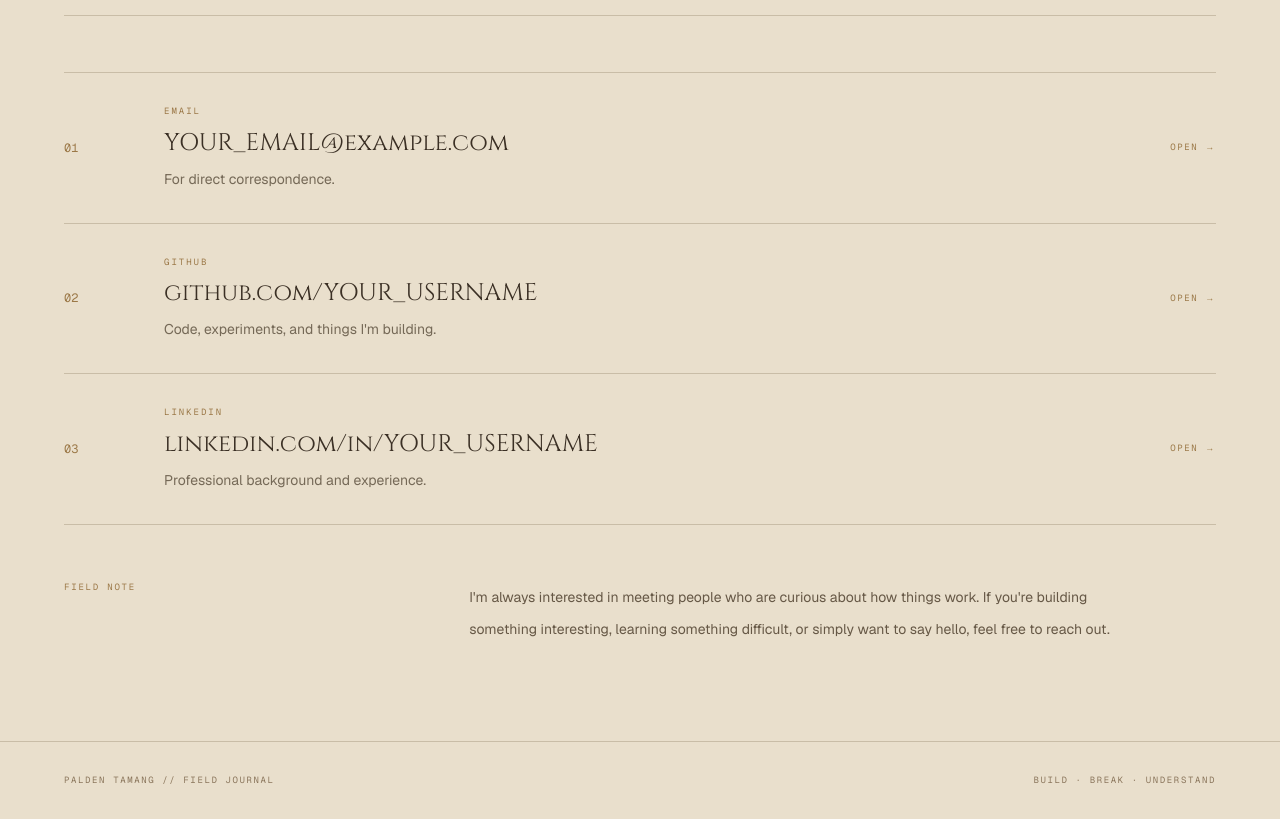
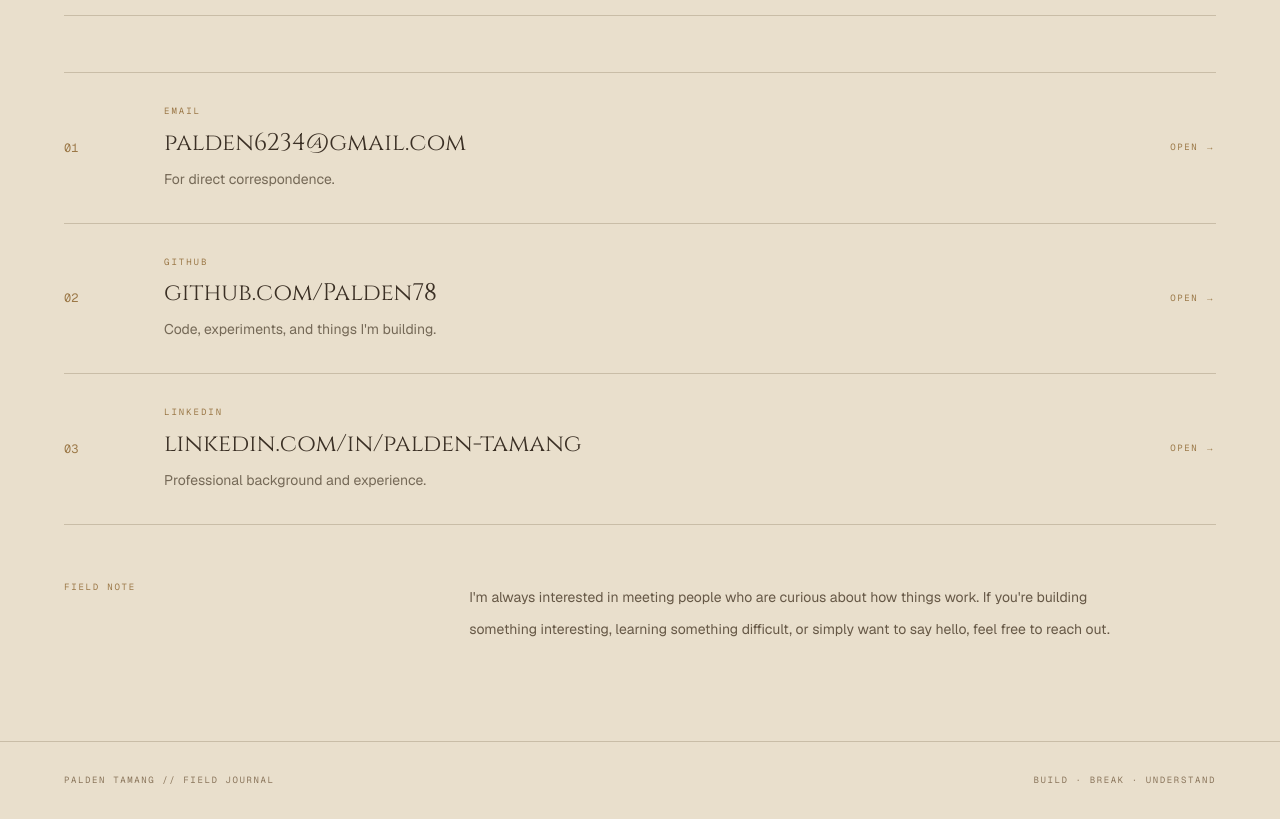
Before and after one commit to Palden78/PortfolioWebpage, a Next.js app: page /contact in a window 1280 px wide. Shown: the part 1160-1979 px from the top of the page. Built offline with nearby package versions, Linux system fonts and the light colour scheme.

Commit message:
updated stale links

```diff
--- a/app/contact/page.tsx
+++ b/app/contact/page.tsx
@@ -5,20 +5,20 @@ import JournalSignature from "@/components/JournalSignature";
 const contactMethods = [
   {
     label: "EMAIL",
-    value: "YOUR_EMAIL@example.com",
-    href: "mailto:YOUR_EMAIL@example.com",
+    value: "palden6234@gmail.com",
+    href: "mailto:palden6234@gmail.com",
     description: "For direct correspondence.",
   },
   {
     label: "GITHUB",
-    value: "github.com/YOUR_USERNAME",
-    href: "https://github.com/YOUR_USERNAME",
+    value: "github.com/Palden78",
+    href: "https://github.com/Palden78",
     description: "Code, experiments, and things I'm building.",
   },
   {
     label: "LINKEDIN",
-    value: "linkedin.com/in/YOUR_USERNAME",
-    href: "https://www.linkedin.com/in/YOUR_USERNAME",
+    value: "linkedin.com/in/palden-tamang",
+    href: "https://www.linkedin.com/in/palden-tamang-b281141a0/",
     description: "Professional background and experience.",
   },
 ];
--- a/components/Hero.tsx
+++ b/components/Hero.tsx
@@ -180,7 +180,7 @@ export default function Hero() {
               </a>
 
               <a
-                href="https://github.com"
+                href="https://github.com/Palden78"
                 target="_blank"
                 rel="noopener noreferrer"
                 className="rounded-md border border-white/40 bg-black/10 px-5 py-3 font-mono text-sm text-white backdrop-blur-sm transition-all duration-300 hover:border-white/70 hover:bg-black/20"
```
